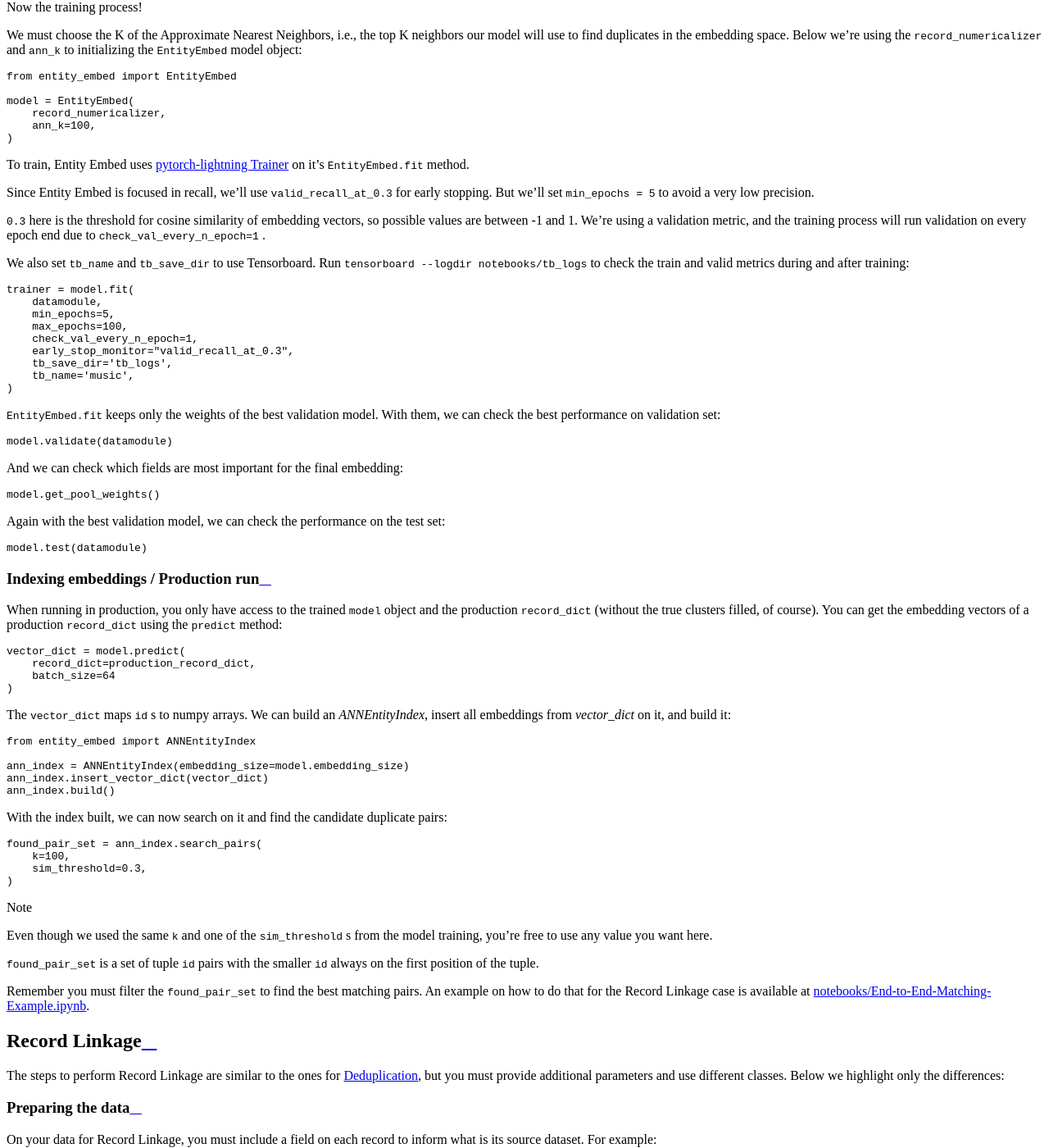
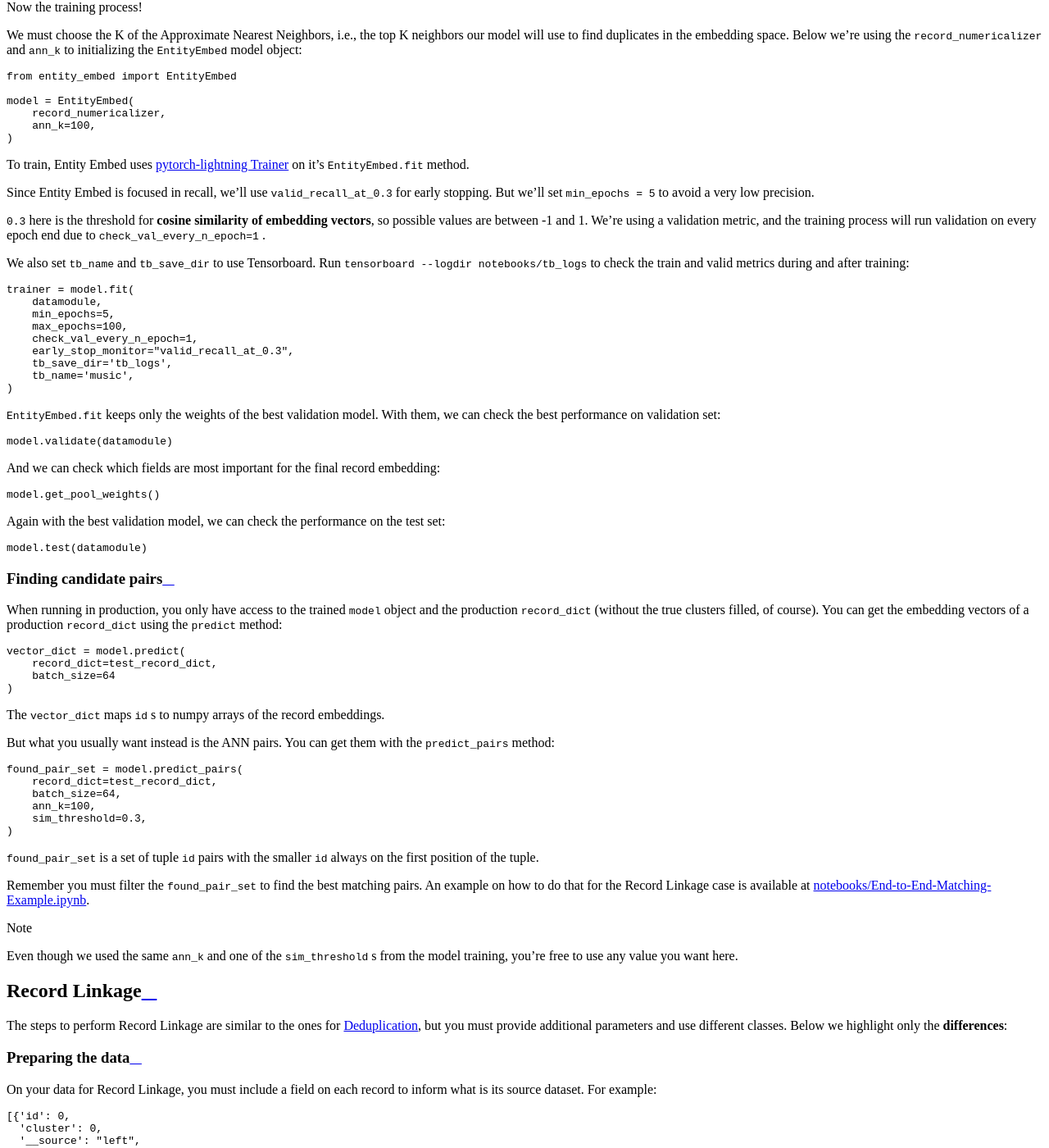
Before and after one commit to vintasoftware/entity-embed, a Sphinx documentation site: the page built from docs/guide/usage.rst, in a window 1280 px wide and 1400 px high, scrolled down 3095 px. Shown: the whole window at 82% size. Built offline with Sphinx 7.4.7 and the Read the Docs theme 2.0.0, drawn with Linux system fonts in a browser that asks for light colours; some of the changed text lies outside the part shown.

Commit message:
Simplify docs with predict_pairs

```diff
--- a/docs/guide/usage.rst
+++ b/docs/guide/usage.rst
@@ -155,7 +155,7 @@ To train, Entity Embed uses `pytorch-lightning Trainer <https://pytorch-lightnin
 
 Since Entity Embed is focused in recall, we'll use ``valid_recall_at_0.3`` for early stopping. But we'll set ``min_epochs = 5`` to avoid a very low precision.
 
-``0.3`` here is the threshold for cosine similarity of embedding vectors, so possible values are between -1 and 1. We're using a validation metric, and the training process will run validation on every epoch end due to ``check_val_every_n_epoch=1`` .
+``0.3`` here is the threshold for **cosine similarity of embedding vectors**, so possible values are between -1 and 1. We're using a validation metric, and the training process will run validation on every epoch end due to ``check_val_every_n_epoch=1`` .
 
 We also set ``tb_name`` and ``tb_save_dir`` to use Tensorboard. Run ``tensorboard --logdir notebooks/tb_logs`` to check the train and valid metrics during and after training::
 
@@ -173,7 +173,7 @@ We also set ``tb_name`` and ``tb_save_dir`` to use Tensorboard. Run ``tensorboar
 
     model.validate(datamodule)
 
-And we can check which fields are most important for the final embedding::
+And we can check which fields are most important for the final record embedding::
 
     model.get_pool_weights()
 
@@ -181,44 +181,40 @@ Again with the best validation model, we can check the performance on the test s
 
     model.test(datamodule)
 
-Indexing embeddings / Production run
-~~~~~~~~~~~~~~~~~~~~~~~~~~~~~~~~~~~~
+Finding candidate pairs
+~~~~~~~~~~~~~~~~~~~~~~~
 
 When running in production, you only have access to the trained ``model`` object and the production ``record_dict`` (without the true clusters filled, of course). You can get the embedding vectors of a production ``record_dict`` using the ``predict`` method::
 
     vector_dict = model.predict(
-        record_dict=production_record_dict,
+        record_dict=test_record_dict,
         batch_size=64
     )
 
-The ``vector_dict`` maps ``id`` s to numpy arrays. We can build an `ANNEntityIndex`, insert all embeddings from `vector_dict` on it, and build it::
+The ``vector_dict`` maps ``id`` s to numpy arrays of the record embeddings.
 
-    from entity_embed import ANNEntityIndex
+But what you usually want instead is the ANN pairs. You can get them with the ``predict_pairs`` method::
 
-    ann_index = ANNEntityIndex(embedding_size=model.embedding_size)
-    ann_index.insert_vector_dict(vector_dict)
-    ann_index.build()
-
-With the index built, we can now search on it and find the candidate duplicate pairs::
-
-    found_pair_set = ann_index.search_pairs(
-        k=100,
+    found_pair_set = model.predict_pairs(
+        record_dict=test_record_dict,
+        batch_size=64,
+        ann_k=100,
         sim_threshold=0.3,
     )
-
-.. note::
-    Even though we used the same ``k`` and one of the ``sim_threshold`` s from the model training, you're free to use any value you want here.
 
 ``found_pair_set`` is a set of tuple ``id`` pairs with the smaller ``id`` always on the first position of the tuple.
 
 Remember you must filter the ``found_pair_set`` to find the best matching pairs. An example on how to do that for the Record Linkage case is available at `notebooks/End-to-End-Matching-Example.ipynb <https://github.com/vintasoftware/entity-embed/blob/main/notebooks/End-to-End-Matching-Example.ipynb>`_.
+
+.. note::
+    Even though we used the same ``ann_k`` and one of the ``sim_threshold`` s from the model training, you're free to use any value you want here.
 
 .. _record_linkage:
 
 Record Linkage
 --------------
 
-The steps to perform Record Linkage are similar to the ones for :ref:`Deduplication <deduplication>`, but you must provide additional parameters and use different classes. Below we highlight only the differences:
+The steps to perform Record Linkage are similar to the ones for :ref:`Deduplication <deduplication>`, but you must provide additional parameters and use different classes. Below we highlight only the **differences**:
 
 Preparing the data
 ~~~~~~~~~~~~~~~~~~
@@ -282,8 +278,8 @@ Use the ``LinkageEmbed`` class to initialize the model object. Again, there are
         left_source="left",
     )
 
-Indexing embeddings / Production run
-~~~~~~~~~~~~~~~~~~~~~~~~~~~~~~~~~~~~
+Finding candidate pairs
+~~~~~~~~~~~~~~~~~~~~~~~
 
 When calling ``predict``, you will now get two ``vector_dict`` s, one for each source dataset::
 
@@ -292,28 +288,16 @@ When calling ``predict``, you will now get two ``vector_dict`` s, one for each s
         batch_size=eval_batch_size
     )
 
-Now init an `ANNLinkageIndex`, insert all embeddings from both `test_left_vector_dict` and `test_right_vector_dict` on it, and build it::
+But the ``predict_pairs`` method works the same way::
 
-    from entity_embed import ANNLinkageIndex
-
-    ann_index = ANNLinkageIndex(embedding_size=model.embedding_size)
-    ann_index.insert_vector_dict(
-        left_vector_dict=test_left_vector_dict,
-        right_vector_dict=test_right_vector_dict,
-    )
-    ann_index.build()
-
-With the index built, we can now search on it and find the candidate duplicate pairs::
-
-    found_pair_set = ann_index.search_pairs(
-        k=ann_k,
+    found_pair_set = model.predict_pairs(
+        record_dict=test_record_dict,
+        batch_size=64,
+        ann_k=100,
         sim_threshold=0.3,
-        left_vector_dict=test_left_vector_dict,
-        right_vector_dict=test_right_vector_dict,
-        left_source=left_source,
     )
 
-Here, ``found_pair_set`` is again a set of tuple ``id`` pairs, but there's a catch: the first position of the tuple will always have the left dataset ``id`` s, while the second position will have the right dataset ``id`` s.
+For Record Linkage, ``found_pair_set`` is again a set of tuple ``id`` pairs, but there's a catch: the first position of the tuple will always have the left dataset ``id`` s, while the second position will have the right dataset ``id`` s.
 
 To learn how to refilter ``found_pair_set`` to find the final matching pairs with good precision, check `notebooks/End-to-End-Matching-Example.ipynb <https://github.com/vintasoftware/entity-embed/blob/main/notebooks/End-to-End-Matching-Example.ipynb>`_.
 
```
Also changed, not shown: 2 other files.
